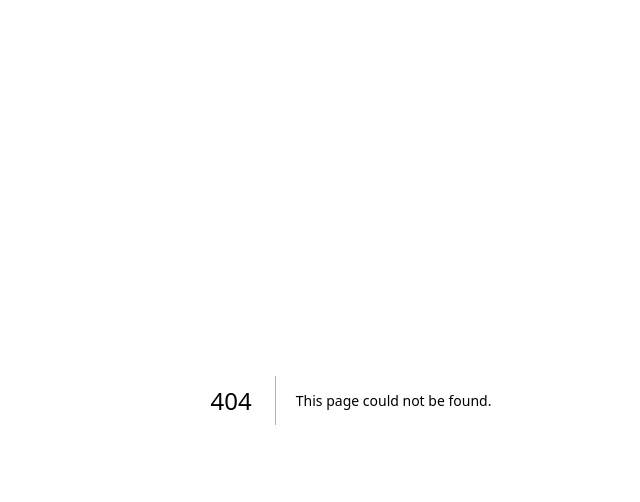
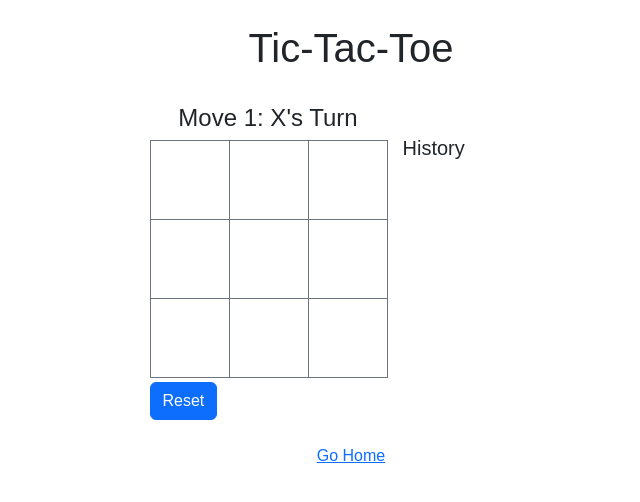
Before and after one commit to mattantonelli/react-practice, a Next.js app: page /tic-tac-toe in a window 1280 px wide. Before the commit this address had no page. Shown: the top 502 px of the page, without its empty margins (289-929 px from the left). Built offline with nearby package versions, Linux system fonts and the light colour scheme.

Commit message:
Finish Tic-Tac-Tutorial

```diff
--- /dev/null
+++ b/components/tic-tac-toe/board.jsx
@@ -0,0 +1,75 @@
+import Square from "./square";
+
+export default function Board({ currentPlayer, currentMove, squares, onMove, resetGame }) {
+  // Check for a winner and update the board's status message
+  const winner = calculateWinner();
+  let status;
+
+  if (winner) {
+    status = `Winner: ${winner}`;
+  } else {
+    status = `Move ${currentMove + 1}: ${currentPlayer}'s Turn`;
+  }
+
+  function handleSquareClick(i) {
+    // Ignore the click if the square is already occupied
+    if (squares[i] !== null || calculateWinner()) {
+      return;
+    }
+
+    // Create a copy of the state of the board
+    const nextSquares = [...squares]
+
+    // Mark the player's move
+    nextSquares[i] = currentPlayer;
+
+    // Update the board
+    onMove(nextSquares);
+  }
+
+  // Determine the winner, if any
+  function calculateWinner() {
+    const lines = [
+      [0, 1, 2],
+      [3, 4, 5],
+      [6, 7, 8],
+      [0, 3, 6],
+      [1, 4, 7],
+      [2, 5, 8],
+      [0, 4, 8],
+      [2, 4, 6]
+    ];
+    for (let i = 0; i < lines.length; i++) {
+      const [a, b, c] = lines[i];
+
+      if (squares[a] && squares[a] === squares[b] && squares[a] === squares[c]) {
+        return squares[a];
+      }
+    }
+    return null;
+  }
+
+  return (
+    <div className="d-flex flex-column">
+      <h4 className="text-center">{status}</h4>
+      <div className="d-flex">
+        <Square value={squares[0]} onSquareClick={() => handleSquareClick(0)} />
+        <Square value={squares[1]} onSquareClick={() => handleSquareClick(1)} />
+        <Square value={squares[2]} onSquareClick={() => handleSquareClick(2)} />
+      </div>
+      <div className="d-flex">
+        <Square value={squares[3]} onSquareClick={() => handleSquareClick(3)} />
+        <Square value={squares[4]} onSquareClick={() => handleSquareClick(4)} />
+        <Square value={squares[5]} onSquareClick={() => handleSquareClick(5)} />
+      </div>
+      <div className="d-flex">
+        <Square value={squares[6]} onSquareClick={() => handleSquareClick(6)} />
+        <Square value={squares[7]} onSquareClick={() => handleSquareClick(7)} />
+        <Square value={squares[8]} onSquareClick={() => handleSquareClick(8)} />
+      </div>
+      <div className="d-flex mt-1">
+        <button onClick={resetGame} className="btn btn-primary">Reset</button>
+      </div>
+    </div>
+  );
+}
--- /dev/null
+++ b/components/tic-tac-toe/game.jsx
@@ -0,0 +1,54 @@
+import { useState } from "react";
+import Board from "./board";
+import styles from "./tic-tac-toe.module.css"
+
+export default function Game() {
+  // Store the history of moves, starting with an empty board
+  const [history, setHistory] = useState([Array(9).fill(null)]);
+
+  // Keep track of the current move for time travelling
+  const [currentMove, setCurrentMove] = useState(0);
+
+  // The current state of the board
+  const currentSquares = history[currentMove];
+
+  // The current player, determined by the current move number
+  const currentPlayer = currentMove % 2 === 0 ? 'X' : 'O';
+
+  // Add the new board state to the history and update the current move
+  function handleMove(newSquares) {
+    const nextHistory = [...history.slice(0, currentMove + 1), newSquares];
+    setHistory(nextHistory);
+    setCurrentMove(nextHistory.length - 1);
+  }
+
+  // Clear the board and set the current player to X
+  function reset() {
+    setHistory([Array(9).fill(null)]);
+    setCurrentMove(0);
+  }
+
+  // Create a list for the history of moves, excluding the initial empty state and current move
+  const moves = history.slice(1, history.length - 1).map((squares, i) => {
+    return (
+      <li key={i}>
+        <button className="btn btn-sm btn-secondary mb-1"
+          onClick={() => setCurrentMove(i + 1)}>
+            {`Go to Move #${i + 1}`}
+        </button>
+      </li>
+    );
+  });
+
+  return (
+    <div className="d-flex flex-column my-4">
+      <div className="d-flex">
+        <Board currentPlayer={currentPlayer} currentMove={currentMove} squares={currentSquares} onMove={handleMove} resetGame={reset} />
+        <div className={styles.history}>
+          <h5>History</h5>
+          <ol className="list-unstyled">{moves}</ol>
+        </div>
+      </div>
+    </div>
+  );
+}
--- /dev/null
+++ b/components/tic-tac-toe/square.jsx
@@ -0,0 +1,12 @@
+import styles from "./tic-tac-toe.module.css";
+
+export default function Square({ value, winning, onSquareClick }) {
+  return (
+    <button
+      className={`btn btn-lg btn-outline-secondary ${styles.square}`}
+      onClick={onSquareClick}
+    >
+      {value}
+    </button>
+  );
+}
--- /dev/null
+++ b/components/tic-tac-toe/tic-tac-toe.module.css
@@ -0,0 +1,15 @@
+.history {
+  margin-top: 2rem;
+  margin-left: 1rem;
+  min-width: 150px;
+}
+
+.square {
+  width: 5rem;
+  height: 5rem;
+  border-radius: 0;
+  margin-right: -1px;
+  margin-top: -1px;
+  color: #000;
+  font-size: 2.5rem;
+}
--- a/pages/index.jsx
+++ b/pages/index.jsx
@@ -3,13 +3,12 @@ import Link from "next/link";
 
 export default function ReactPractice() {
   return (
-    <>
     <Layout>
       <h2>React Practice</h2>
       <ul>
         <li><Link href="/quick-start">Quick Start</Link></li>
+        <li><Link href="/tic-tac-toe">Tic-Tac-Toe</Link></li>
       </ul>
     </Layout>
-    </>
   )
 }
--- /dev/null
+++ b/pages/tic-tac-toe.jsx
@@ -0,0 +1,19 @@
+import Game from "@/components/tic-tac-toe/game";
+import Layout from "@/components/layout";
+import Head from "next/head";
+import Link from "next/link";
+
+export default function Square() {
+  return (
+    <Layout>
+      <Head>
+        <title>Tic-Tac-Toe</title>
+      </Head>
+      <div className="d-flex flex-inline flex-column align-items-center mt-4">
+        <h1>Tic-Tac-Toe</h1>
+        <Game />
+        <Link href="/">Go Home</Link>
+      </div>
+    </Layout>
+  );
+}
```
Lines whose indentation alone changed are shown as unchanged.
